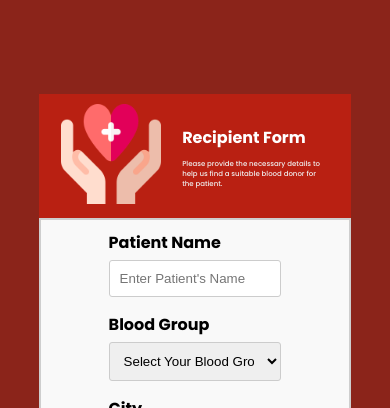
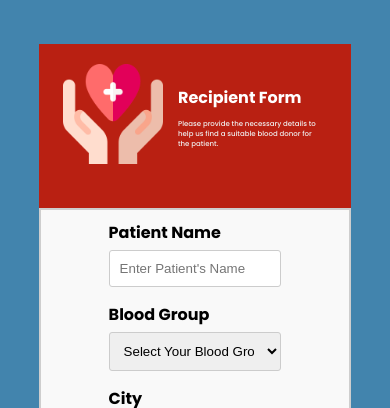
Before and after one commit to abasit834/blood-donation, a React (Create React App) app: page /recipent in a window 390 px wide. Shown: the top 408 px of the page. Built offline with nearby package versions, Linux system fonts and the light colour scheme; no server answers.

Commit message:
modified:   src/Components/Donor.css 	modified:   src/Components/Recipent.css

```diff
--- a/src/Components/Donor.css
+++ b/src/Components/Donor.css
@@ -13,7 +13,7 @@ body{
   align-items: center;
   width:100vw;
   height: 100vh;
-  background-color: #8b241a;
+  background-color: rgb(66, 132, 173);;
 }
 
 
--- a/src/Components/Recipent.css
+++ b/src/Components/Recipent.css
@@ -12,7 +12,7 @@ html{
   align-items: center;
   width:100vw;
   height: 100vh;
-  background-color: #8b241a;
+  background-color: rgb(66, 132, 173);;
 }
 
 
@@ -20,6 +20,7 @@ form {
   display: flex;
   flex-direction: column;
   align-items: center;
+
 }
 
 .form-structure {
@@ -29,12 +30,15 @@ form {
   display: grid;
   grid-template-columns: 1fr;
   grid-template-rows: 1fr 2fr;
+  position: relative;
+  bottom:50px;
 }
 
 .form-header {
   display: flex;
-  background-color: #b92012;
-  padding: 10px;
+  background-color:#b92012;
+  padding: 20px;
+  height: 150px;
 }
 
 .header-content {
@@ -43,8 +47,8 @@ form {
 }
 
 .header-content img {
-  width: 120px;
-  height: 120px;
+  width: 140px;
+  height: 140px;
   margin-right: 10px;
 }
 
@@ -77,7 +81,7 @@ form {
   height: fit-content;
   border: 2px solid rgb(206, 206, 206);
   position: relative;
-  bottom: 140px;
+  bottom: 100px;
 }
 
 .form-wrapper {
@@ -133,22 +137,23 @@ form {
 }
 
 /* Responsive design */
-@media (max-width: 600px) {
-  .form-wrapper {
-    padding: 10px;
+
+
+@media (max-width: 768px) {
+  .form-header div img {
+    width: 120px;
+    height: 120px;
+  }
+  .form-header div h1 {
+    font-size: 1.3rem;
   }
 
-  .form-item input,
-  .form-item select {
-    padding: 10px;
+  .form-header div p {
+    font-size: 10px;
+    top:10px;
+    margin-top: -12px;
   }
 
-  .form-item button {
-    padding: 10px;
-  }
-}
-
-@media (max-width: 768px) {
   .form-header div:nth-child(2)
 {
   margin-top: -7px;
@@ -166,6 +171,34 @@ form {
     height: 55px;
   }
 }
+@media (max-width: 600px) {
+  .form-header div img {
+    width: 100px;
+    height: 100px;
+  }
+  .form-header div h1 {
+    font-size: 1.3rem;
+  }
+
+  .form-header div p {
+    font-size: 10px;
+    top:10px;
+    margin-top: -12px;
+  }
+  .form-wrapper {
+    padding: 10px;
+  }
+
+  .form-item input,
+  .form-item select {
+    padding: 10px;
+  }
+
+  .form-item button {
+    padding: 10px;
+  }
+}
+
 
 @media (max-width: 425px) {
   .form-header div:nth-child(2)
```
